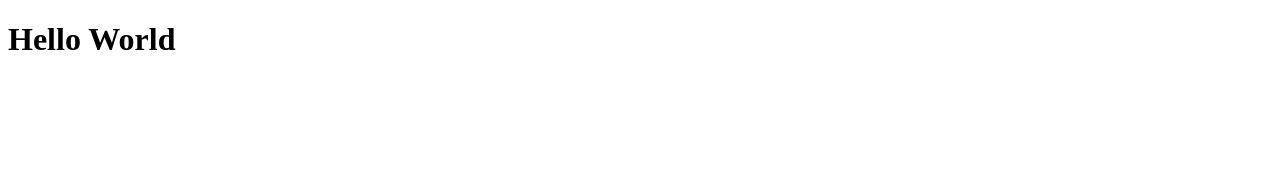
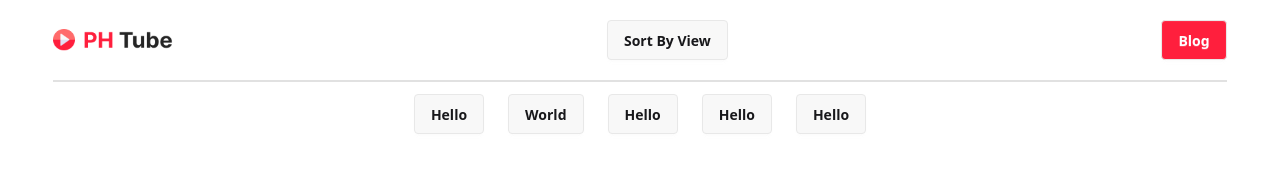
Before and after one commit to justMSARahat/PHTube, a plain HTML site: page index.html in a window 1280 px wide. Drawn offline with nearby package versions, Linux system fonts and the light colour scheme.

Commit message:
NavBar Designed

```diff
--- a/index.html
+++ b/index.html
@@ -4,11 +4,37 @@
     <meta charset="UTF-8">
     <meta name="viewport" content="width=device-width, initial-scale=1.0">
     <title>Phero Tube</title>
+    <!-- Favicon -->
     <link rel="shortcut icon" href="assets/Icon.png" type="image/x-icon">
+    <!-- Developer CSS -->
+     <link rel="stylesheet" href="style.css">
+    <!-- Daisy UI -->
+    <link href="https://cdn.jsdelivr.net/npm/daisyui@5" rel="stylesheet" type="text/css" />
+    <script src="https://cdn.jsdelivr.net/npm/@tailwindcss/browser@4"></script>
 </head>
 <body>
+    <header>
+        <nav class="w-11/12 mx-auto flex justify-between border-b-2 border-[#17171720]  py-5 items-center">
+            <div class="logo"><img src="assets/Logo.png" alt="" class="w-[120px]"></div>
+            <div class="sort"><button class="btn">Sort By View</button></div>
+            <div class="blog"><button class="btn bg-[#FF1F3D] text-white">Blog</button></div>
+        </nav>
+    </header>
+    <nav id="category_container" class="flex justify-center items-center py-3">
+        <ul class="flex justify-center items-center">
+            <li class="mx-3"><button class="btn btn-small">Hello</button></li>
+            <li class="mx-3"><button class="btn btn-small">World</button></li>
+            <li class="mx-3"><button class="btn btn-small">Hello</button></li>
+            <li class="mx-3"><button class="btn btn-small">Hello</button></li>
+            <li class="mx-3"><button class="btn btn-small">Hello</button></li>
+        </ul>
+    </nav>
 
-    <h1>Hello World</h1>
 
+
+
+
+
+    <script src="functions.js"></script>
 </body>
 </html>
```
Also changed, not shown: tailwind.config.js (added).
